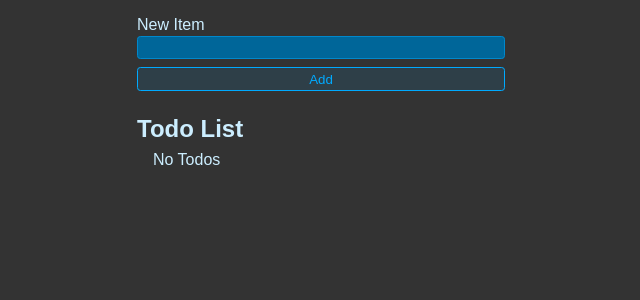
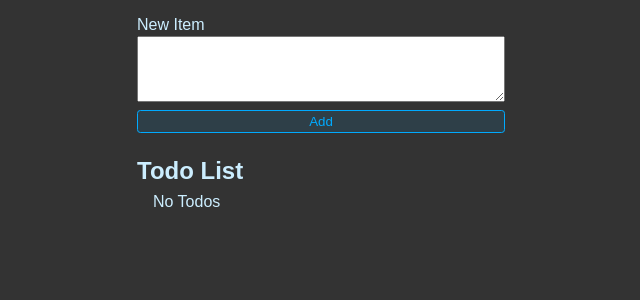
Before and after one commit to Stella-y14/learn-front-end, a React (Vite) app in the folder learn-front-end3/: page / in a window 1280 px wide. Shown: the top 300 px of the page, without its empty margins (319-959 px from the left). Built offline with nearby package versions, Linux system fonts and the light colour scheme.

Commit message:
text area

```diff
--- a/learn-front-end3/src/NewTodoForm.jsx
+++ b/learn-front-end3/src/NewTodoForm.jsx
@@ -16,10 +16,11 @@ export function NewTodoForm({ onSubmit }) {
     <form onSubmit={handleSubmit} className="new-item-form">
         <div className="form-row">
             <label htmlFor="item">New Item</label>
-            <input
-            value={newItem}
-            onChange={e => setNewItem(e.target.value)}
-            type="text" id="item"
+            <textarea
+                value={newItem}
+                onChange={e => setNewItem(e.target.value)}
+                rows={4}
+                type="text" id="item"
         />
         </div>
         <button className="btn">Add</button>
```
